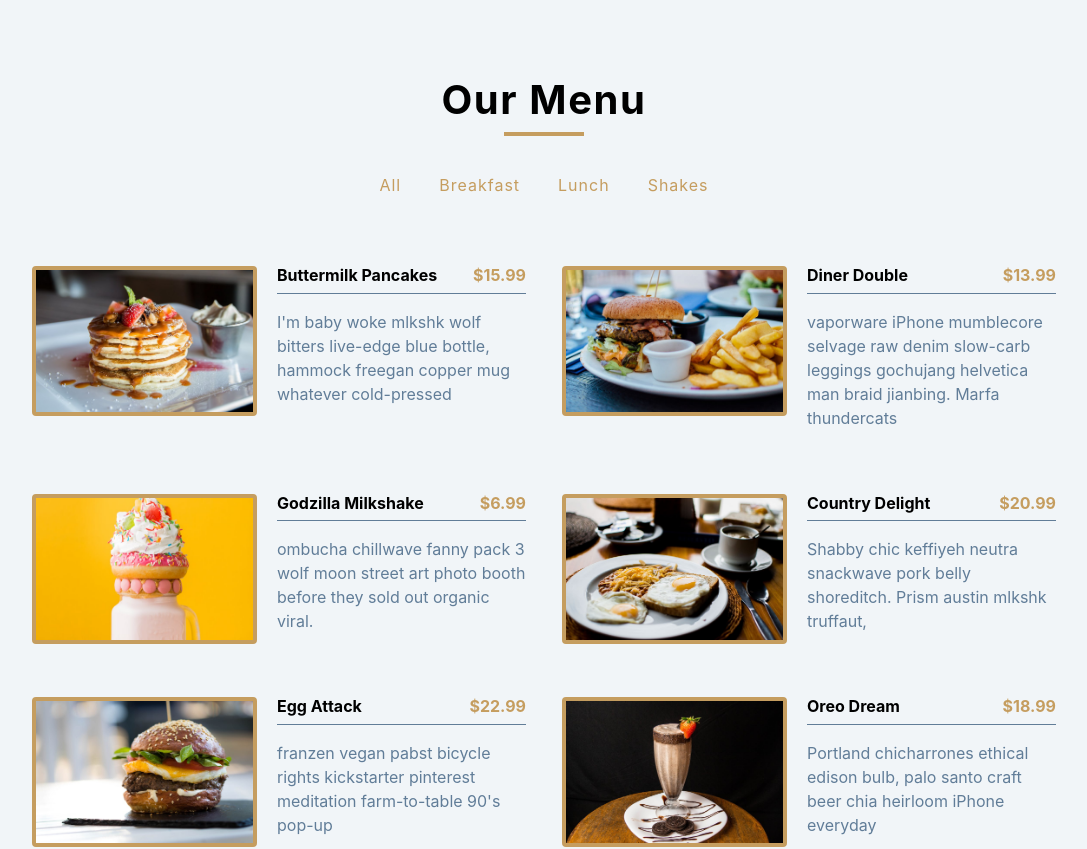
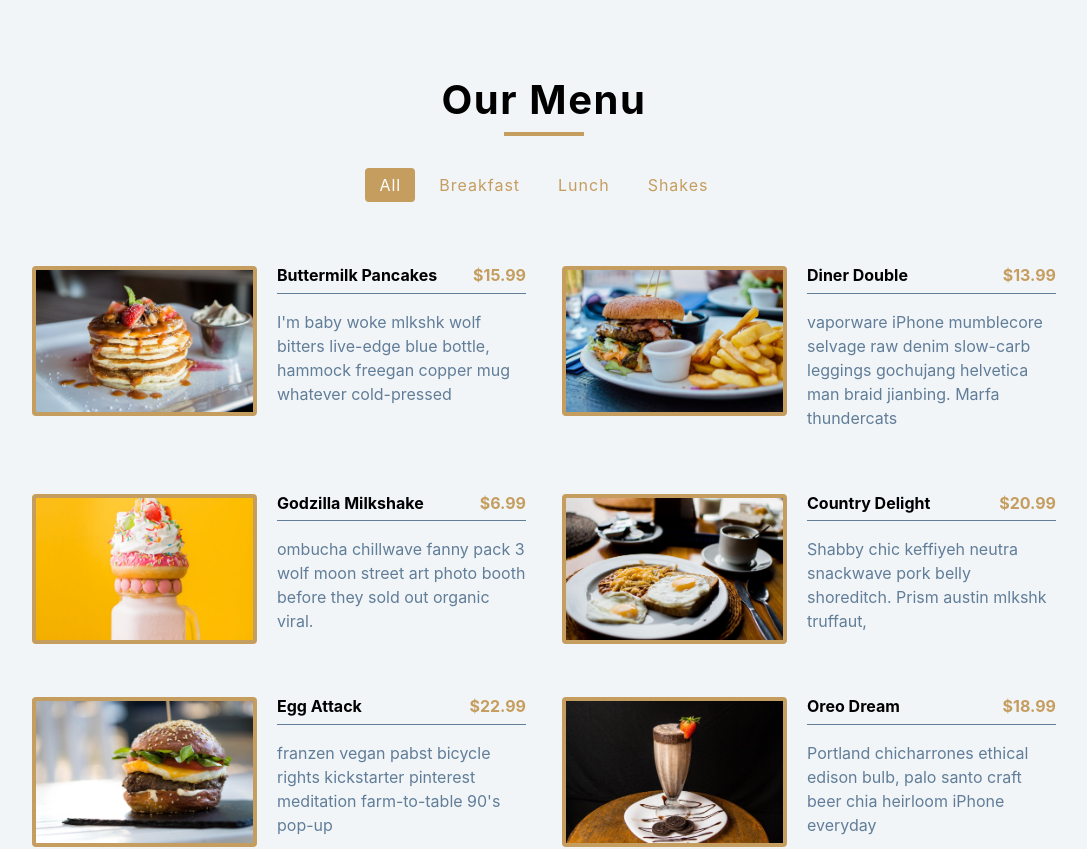
Before and after one commit to omr-dev/menu, a React (Vite) app: page / in a window 1280 px wide. Shown: the top 849 px of the page, without its empty margins (96-1183 px from the left). Built offline with nearby package versions, Linux system fonts and the light colour scheme.

Commit message:
logic completed

```diff
--- a/src/App.tsx
+++ b/src/App.tsx
@@ -1,13 +1,15 @@
 import './App.css';
 import Body from './components/body/Body';
 import Header from './components/header/Header';
+import {useState} from 'react';
 
 function App() {
+    const [filter,setFilter]=useState<string|null>(null)
 
     return (
         <div className="App">
-            <Header/>
-            <Body/>
+            <Header setFilter={setFilter} filter={filter}/>
+            <Body filter={filter}/>
         </div>
     );
 }
--- a/src/components/body/Body.tsx
+++ b/src/components/body/Body.tsx
@@ -1,11 +1,31 @@
 import Item from '../item/Item';
 import styles from './body.module.css';
 import menu from '../../data';
+import {useEffect, useState} from 'react';
 
-const Body = () => {
+type PropsBody = {
+    filter: string | null;
+}
+const Body = ({filter}: PropsBody) => {
+    const [filteredMenu, setFilteredMenu] = useState(() => {
+        const newFilteredMenu = [...menu];
+        if (filter) {
+            return newFilteredMenu.filter((m) => m.category !== filter);
+        }
+        return newFilteredMenu;
+    });
+    useEffect(()=>{
+      setFilteredMenu(() => {
+          const newFilteredMenu = [...menu];
+          if (filter) {
+              return newFilteredMenu.filter((m) => m.category === filter);
+          }
+          return newFilteredMenu;
+      })
+    },[filter])
     return (
         <div className={styles.bodyContainer}>
-            {menu.map((m)=><Item {...m}/>)}
+            {filteredMenu.map((m, key) => <Item key={key} {...m}/>)}
 
 
         </div>
--- a/src/components/header/Header.tsx
+++ b/src/components/header/Header.tsx
@@ -1,5 +1,9 @@
 import styles from './header.module.css';
-const Header = () => {
+type PropsHeader={
+    filter:string|null;
+    setFilter:(filter:string|null)=>void;
+}
+const Header = ({setFilter,filter}:PropsHeader) => {
     return (
         <div className={styles.header}>
             <div className={styles.titleBar}>
@@ -7,10 +11,10 @@ const Header = () => {
                 <div className={styles.underline}/>
             </div>
             <div className={styles.navbar}>
-                <button className={styles.navbarButton}>All</button>
-                <button className={styles.navbarButton}>Breakfast</button>
-                <button className={styles.navbarButton}>Lunch</button>
-                <button className={styles.navbarButton}>Shakes</button>
+                <button className={`${styles.navbarButton} ${filter===null&& styles.active}`} onClick={()=>{setFilter(null)}}>All</button>
+                <button className={`${styles.navbarButton} ${filter==='breakfast'&& styles.active}`} onClick={()=>{setFilter("breakfast")}}>Breakfast</button>
+                <button className={`${styles.navbarButton} ${filter==='lunch'&& styles.active}`} onClick={()=>{setFilter("lunch")}}>Lunch</button>
+                <button className={`${styles.navbarButton} ${filter==='shakes'&& styles.active}`} onClick={()=>{setFilter("shakes")}}>Shakes</button>
             </div>
         </div>);
 };
--- a/src/components/header/header.module.css
+++ b/src/components/header/header.module.css
@@ -49,3 +49,8 @@ margin-bottom: 6.4rem;
 
 
 }
+.active{
+    border: 2px solid var(--clr-gold);
+    background-color: var(--clr-gold);
+    color: var(--clr-white);
+}
```
